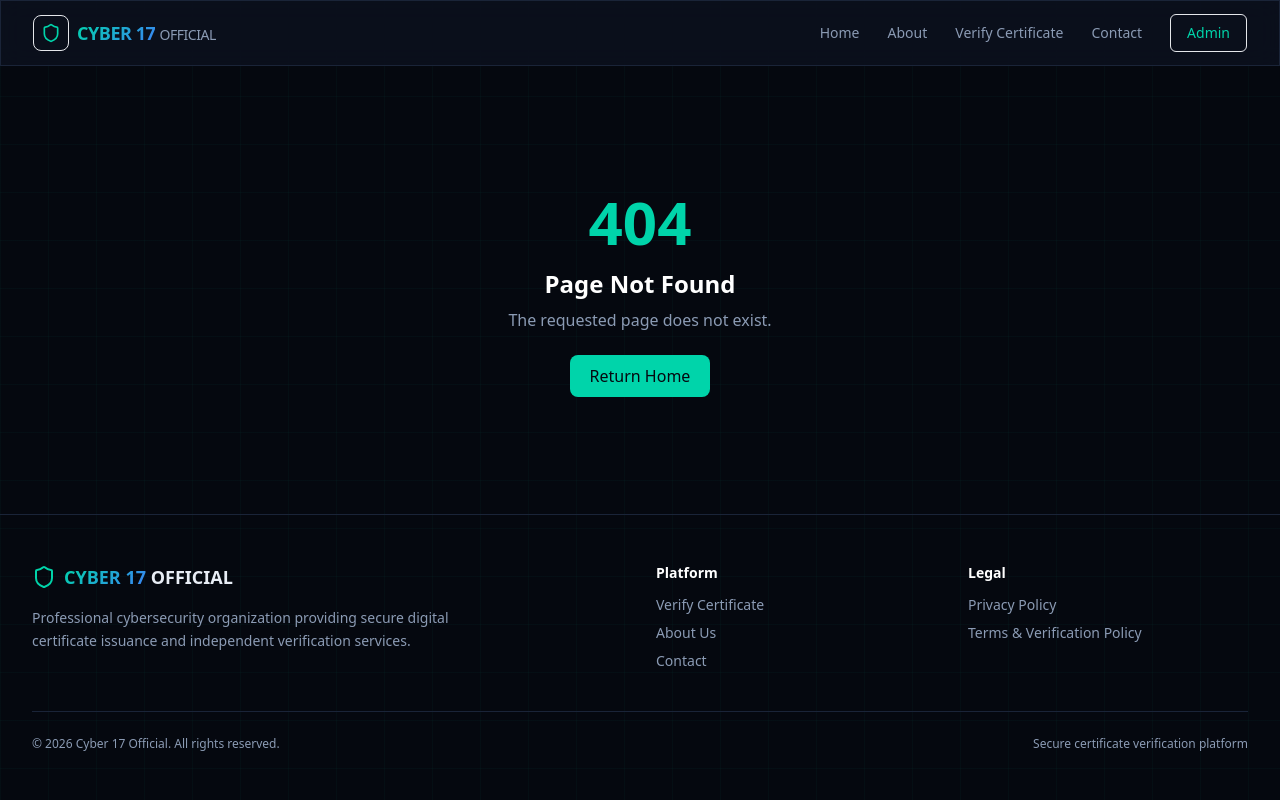
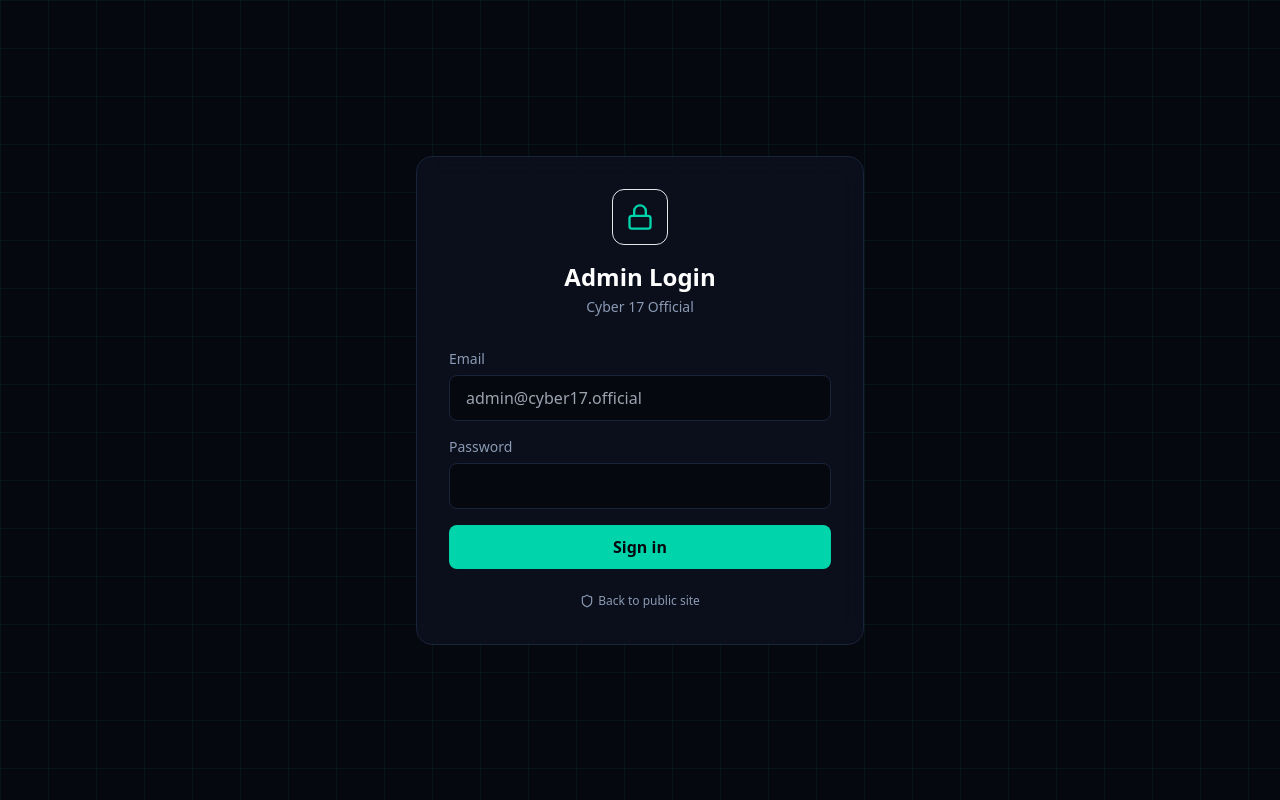
Before and after one commit to BluHExH/cyber17-certificate-platform, a Next.js app: page /admin/login in a window 1280 px wide. Before the commit this address had no page. Built offline with nearby package versions, Linux system fonts and the light colour scheme.

Commit message:
Add admin login page and session provider

```diff
--- /dev/null
+++ b/src/app/admin/login/page.tsx
@@ -0,0 +1,102 @@
+"use client";
+
+import { useState } from "react";
+import { signIn } from "next-auth/react";
+import { useRouter } from "next/navigation";
+import { Shield, Lock } from "lucide-react";
+import Link from "next/link";
+
+export default function AdminLoginPage() {
+  const router = useRouter();
+  const [email, setEmail] = useState("");
+  const [password, setPassword] = useState("");
+  const [error, setError] = useState("");
+  const [loading, setLoading] = useState(false);
+
+  async function onSubmit(e: React.FormEvent) {
+    e.preventDefault();
+    setError("");
+    setLoading(true);
+    try {
+      const res = await signIn("credentials", {
+        email: email.trim().toLowerCase(),
+        password,
+        redirect: false,
+      });
+      if (res?.error) {
+        setError("Invalid email or password");
+        setLoading(false);
+        return;
+      }
+      router.push("/admin");
+      router.refresh();
+    } catch {
+      setError("Login failed. Try again.");
+      setLoading(false);
+    }
+  }
+
+  return (
+    <div className="min-h-screen flex items-center justify-center cyber-grid px-4">
+      <div className="glass rounded-2xl p-8 max-w-md w-full">
+        <div className="text-center mb-8">
+          <div className="inline-flex h-14 w-14 items-center justify-center rounded-xl bg-[var(--primary)]/10 border border-[var(--primary)]/20 mb-4">
+            <Lock className="h-7 w-7 text-[var(--primary)]" />
+          </div>
+          <h1 className="text-2xl font-bold text-white">Admin Login</h1>
+          <p className="text-sm text-[var(--muted)] mt-1">Cyber 17 Official</p>
+        </div>
+
+        <form onSubmit={onSubmit} className="space-y-4">
+          <div>
+            <label htmlFor="email" className="block text-sm text-[var(--muted)] mb-1.5">
+              Email
+            </label>
+            <input
+              id="email"
+              type="email"
+              autoComplete="username"
+              required
+              value={email}
+              onChange={(e) => setEmail(e.target.value)}
+              className="w-full px-4 py-2.5 rounded-lg bg-[var(--background)] border border-[var(--card-border)] text-white focus:outline-none focus:ring-2 focus:ring-[var(--primary)]/40"
+              placeholder="admin@cyber17.official"
+            />
+          </div>
+          <div>
+            <label htmlFor="password" className="block text-sm text-[var(--muted)] mb-1.5">
+              Password
+            </label>
+            <input
+              id="password"
+              type="password"
+              autoComplete="current-password"
+              required
+              value={password}
+              onChange={(e) => setPassword(e.target.value)}
+              className="w-full px-4 py-2.5 rounded-lg bg-[var(--background)] border border-[var(--card-border)] text-white focus:outline-none focus:ring-2 focus:ring-[var(--primary)]/40"
+            />
+          </div>
+          {error && (
+            <p className="text-sm text-[var(--danger)]" role="alert">
+              {error}
+            </p>
+          )}
+          <button
+            type="submit"
+            disabled={loading}
+            className="w-full py-2.5 rounded-lg bg-[var(--primary)] text-[#05080f] font-semibold hover:bg-[var(--primary-dim)] transition disabled:opacity-60"
+          >
+            {loading ? "Signing in…" : "Sign in"}
+          </button>
+        </form>
+
+        <p className="mt-6 text-center text-xs text-[var(--muted)]">
+          <Link href="/" className="inline-flex items-center gap-1 hover:text-[var(--primary)]">
+            <Shield className="h-3.5 w-3.5" /> Back to public site
+          </Link>
+        </p>
+      </div>
+    </div>
+  );
+}
--- /dev/null
+++ b/src/components/admin/AdminNav.tsx
@@ -0,0 +1,62 @@
+"use client";
+
+import Link from "next/link";
+import { usePathname } from "next/navigation";
+import { signOut } from "next-auth/react";
+import {
+  LayoutDashboard,
+  Award,
+  PlusCircle,
+  LogOut,
+  Shield,
+} from "lucide-react";
+
+const links = [
+  { href: "/admin", label: "Dashboard", icon: LayoutDashboard },
+  { href: "/admin/certificates", label: "Certificates", icon: Award },
+  { href: "/admin/certificates/new", label: "Create", icon: PlusCircle },
+];
+
+export default function AdminNav({ name, email }: { name: string; email: string }) {
+  const pathname = usePathname();
+
+  return (
+    <aside className="w-full md:w-56 shrink-0 border-b md:border-b-0 md:border-r border-[var(--card-border)] bg-[var(--card)]/40">
+      <div className="p-4 border-b border-[var(--card-border)]">
+        <div className="flex items-center gap-2">
+          <Shield className="h-5 w-5 text-[var(--primary)]" />
+          <span className="font-semibold text-sm text-white">Admin Panel</span>
+        </div>
+        <p className="text-xs text-[var(--muted)] mt-2 truncate">{name}</p>
+        <p className="text-xs text-[var(--muted)] truncate">{email}</p>
+      </div>
+      <nav className="p-2 flex md:flex-col gap-1 overflow-x-auto">
+        {links.map((l) => {
+          const active = pathname === l.href;
+          return (
+            <Link
+              key={l.href}
+              href={l.href}
+              className={`flex items-center gap-2 px-3 py-2 rounded-lg text-sm whitespace-nowrap transition ${
+                active
+                  ? "bg-[var(--primary)]/15 text-[var(--primary)]"
+                  : "text-[var(--muted)] hover:text-white hover:bg-white/5"
+              }`}
+            >
+              <l.icon className="h-4 w-4" />
+              {l.label}
+            </Link>
+          );
+        })}
+        <button
+          type="button"
+          onClick={() => signOut({ callbackUrl: "/admin/login" })}
+          className="flex items-center gap-2 px-3 py-2 rounded-lg text-sm text-[var(--muted)] hover:text-[var(--danger)] hover:bg-white/5 md:mt-4"
+        >
+          <LogOut className="h-4 w-4" />
+          Sign out
+        </button>
+      </nav>
+    </aside>
+  );
+}
--- /dev/null
+++ b/src/components/providers/SessionProvider.tsx
@@ -0,0 +1,7 @@
+"use client";
+
+import { SessionProvider as NextAuthSessionProvider } from "next-auth/react";
+
+export default function SessionProvider({ children }: { children: React.ReactNode }) {
+  return <NextAuthSessionProvider>{children}</NextAuthSessionProvider>;
+}
```
